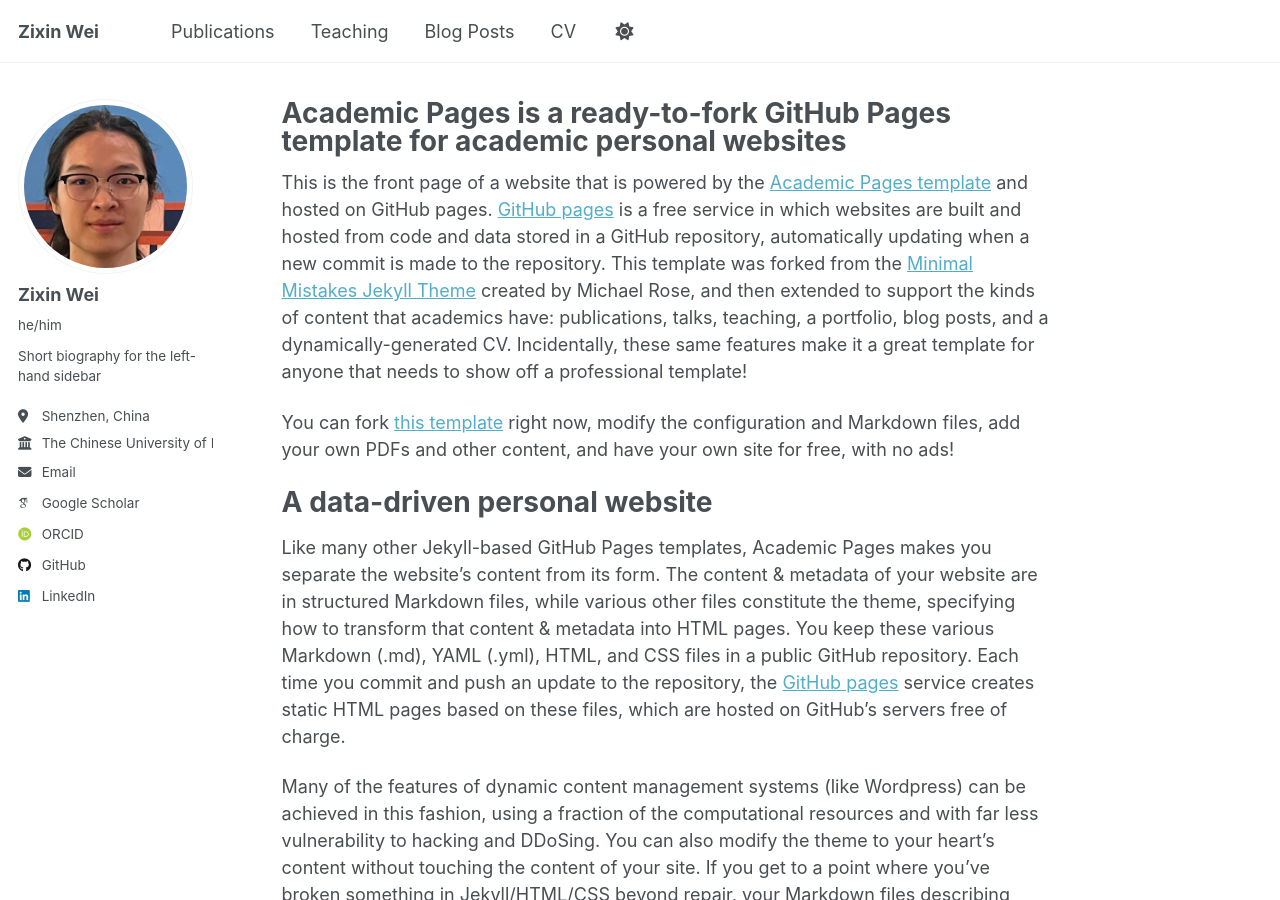
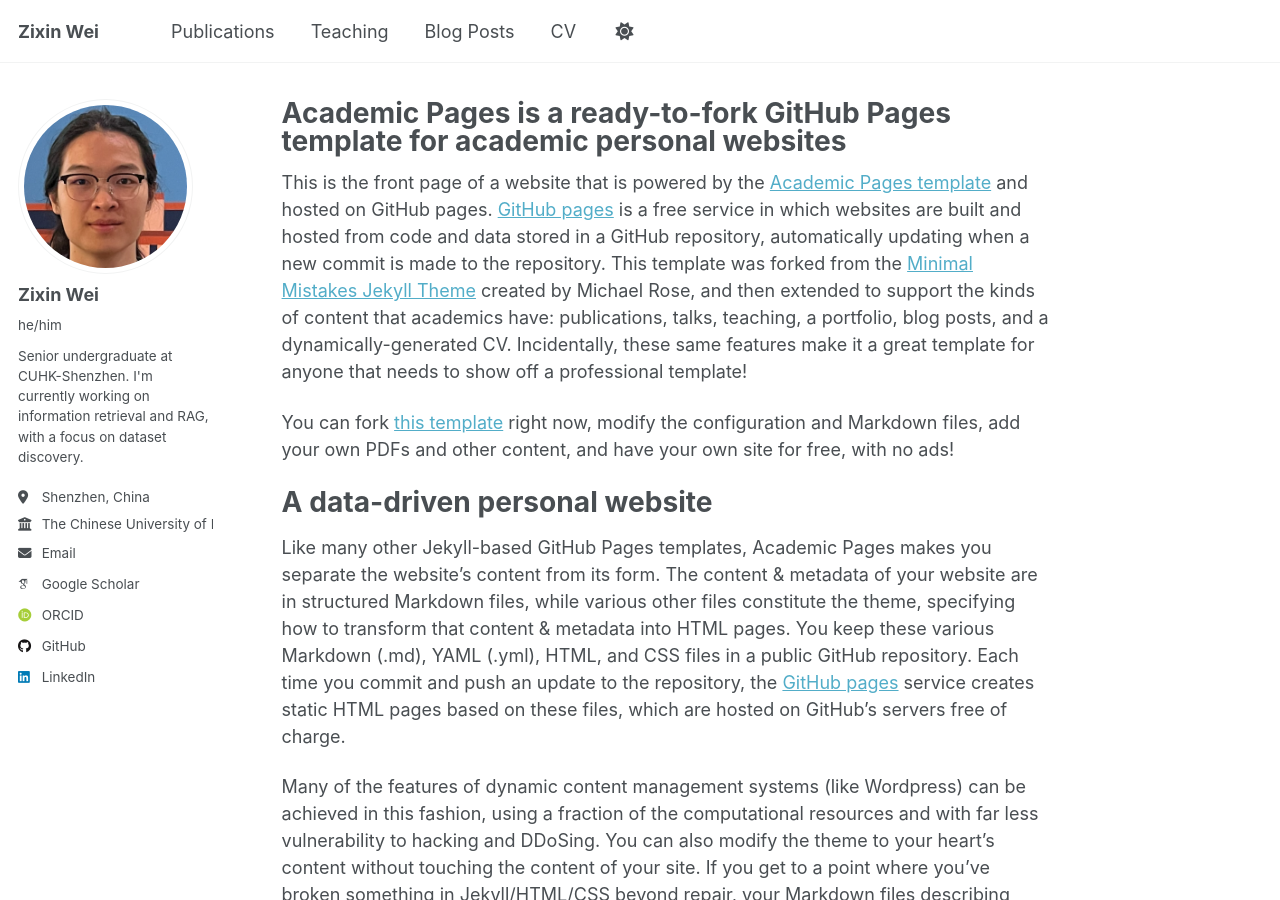
Before and after one commit to zixinwei/zixinwei.github.io, a Jekyll site: the page built from _pages/about.md, in a window 1280 px wide and 900 px high. Built offline with Jekyll 4.4.1, drawn with Linux system fonts in a browser that asks for light colours; some web fonts are replaced; a script that is not in the unit is left out.

Commit message:
add sidebar info

```diff
--- a/_config.yml
+++ b/_config.yml
@@ -27,7 +27,7 @@ author:
   avatar: "profile.png"
   name: "Zixin Wei"
   pronouns: "he/him" # example: "she/her"
-  bio: "Short biography for the left-hand sidebar"
+  bio: "Senior undergraduate at CUHK-Shenzhen. I'm currently working on information retrieval and RAG, with a focus on dataset discovery."
   location: "Shenzhen, China"
   employer: "The Chinese University of Hong Kong, Shenzhen"
   uri: # URL
```
